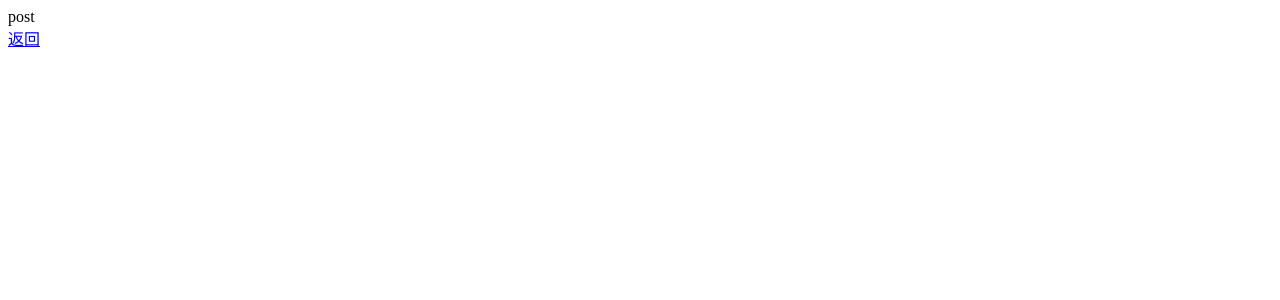
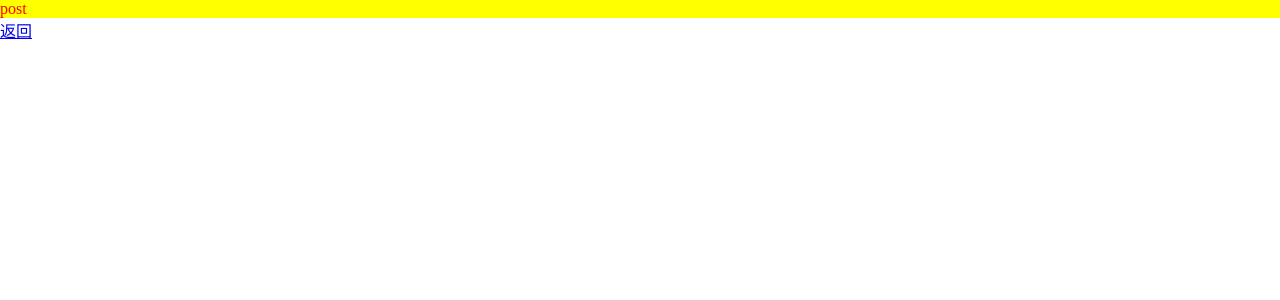
Before and after one commit to bigMeowCoding/next-exercise, a Next.js app: page /post/post in a window 1280 px wide. Shown: the top 300 px of the page. Built offline with nearby package versions, Linux system fonts and the light colour scheme.

Commit message:
css module

```diff
--- a/next.config.js
+++ b/next.config.js
@@ -1,8 +1,8 @@
-const withSass = require("@zeit/next-sass");
-const withCss = require("@zeit/next-css");
-
-if (typeof require !== "undefined") {
-  require.extensions[".css"] = (file) => {};
-}
-
-module.exports = withCss(withSass({}));
+// const withSass = require("@zeit/next-sass");
+// const withCss = require("@zeit/next-css");
+//
+// if (typeof require !== "undefined") {
+//   require.extensions[".css"] = (file) => {};
+// }
+//
+// module.exports = withCss(withSass({}));
--- a/pages/_app.tsx
+++ b/pages/_app.tsx
@@ -2,10 +2,13 @@
 import type { AppProps /*, AppContext */ } from "next/app";
 import React from "react";
 import Head from "next/head";
-import Link from "next/link";
+import "styles/reset.scss";
 export default function MyApp({ Component, pageProps }: AppProps) {
   return (
     <>
+      <Head>
+        <title>exercise</title>
+      </Head>
       <Component {...pageProps} />
     </>
   );
--- /dev/null
+++ b/pages/post/post.module.scss
@@ -0,0 +1,8 @@
+.box_bb {
+  .ccc {
+    color: red;
+  }
+  div {
+    background-color: yellow;
+  }
+}
--- a/pages/post/post.tsx
+++ b/pages/post/post.tsx
@@ -1,13 +1,17 @@
 import React from "react";
 import { FC } from "react";
 import Link from "next/link";
-
+import style from "./post.module.scss";
 interface Props {}
 
+console.log(style);
 const Tree: FC<Props> = () => {
   return (
     <>
-      <div>post</div>
+
+      <article className={style.box_bb}>
+        <div className={style.ccc}>post</div>
+      </article>
       <Link href="/">返回</Link>
     </>
   );
--- /dev/null
+++ b/styles/reset.scss
@@ -0,0 +1,3 @@
+body {
+  margin: 0;
+}
--- a/tsconfig.json
+++ b/tsconfig.json
@@ -3,6 +3,7 @@
     "module": "esnext",
     "target": "es5",
     "sourceMap": true,
+    "baseUrl": ".",
     "lib": ["dom", "dom.iterable", "esnext"],
     "allowJs": true,
     "skipLibCheck": true,
```
Also changed, not shown: next-env.d.ts.
